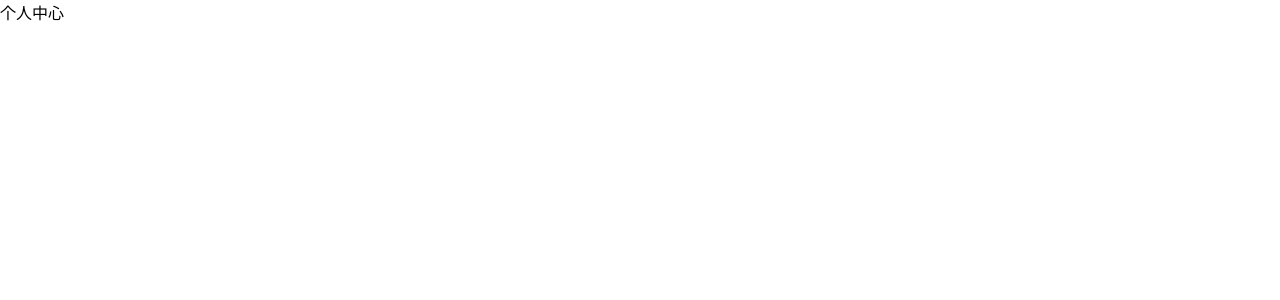
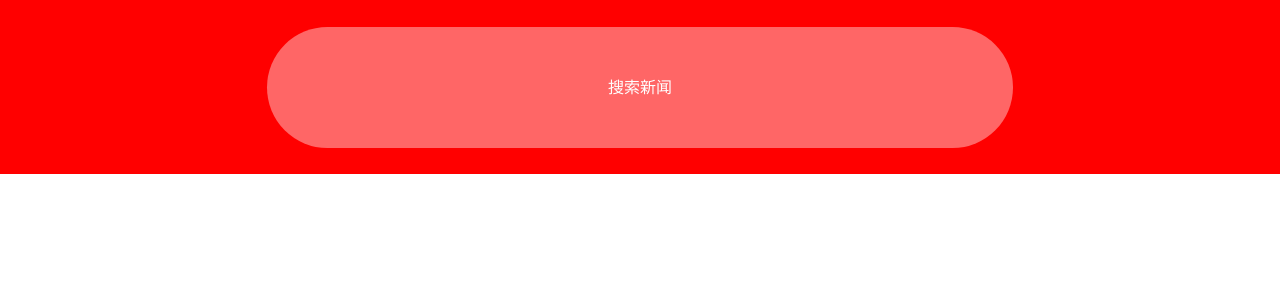
Before and after one commit to huangfenglin/blacknews, a Vue app: page / in a window 1280 px wide. Shown: the top 300 px of the page. Built offline with nearby package versions, Linux system fonts and the light colour scheme; a small style sheet from the web is missing.

Commit message:
首页头部组件封装完成

```diff
--- /dev/null
+++ b/src/components/homeHeader.vue
@@ -0,0 +1,50 @@
+<template>
+  <div class="header">
+      <span class="iconfont iconnew"></span>
+      <div class="middle">
+          <div class="search">
+              <span class="iconfont iconsearch"></span>
+              搜索新闻
+          </div>
+      </div>
+      <router-link to="/profile">
+        <span class="iconfont iconwode"></span>
+      </router-link>
+  </div>
+</template>
+
+<script>
+export default {
+
+}
+</script>
+
+<style lang="less" scoped>
+    .header {
+        background-color: red;
+        height: 13.611vw;
+        display: flex;
+        justify-content: space-between;
+        align-items: center;
+        color: white;
+        padding: 0 2.778vw;
+    }
+    .middle {
+        flex: 1;
+        .search {
+            width: 58.333vw;
+            line-height: 9.444vw;
+            text-align: center;
+            border-radius: 4.722vw;
+            margin:0 auto;
+            background: rgba(255, 255, 255, .4);
+        }
+    }
+    .iconnew {
+        font-size: 15vw;
+    }
+    .iconwode {
+        font-size: 8.889vw;
+        opacity: .6;
+    }
+</style>
--- a/src/pages/Home.vue
+++ b/src/pages/Home.vue
@@ -1,15 +1,18 @@
 <template>
-  <div>
-        <router-link to="/profile">个人中心</router-link>
-    </div>
+<div>
+  <homeHeader></homeHeader>
+</div>
 </template>
 
 <script>
+import homeHeader from '../components/homeHeader'
 export default {
-
+  components: {
+    homeHeader
+  }
 }
 </script>
 
-<style>
+<style lang="less" scoped>
 
 </style>
--- a/src/pages/MyCollections.vue
+++ b/src/pages/MyCollections.vue
@@ -12,7 +12,7 @@
           <img :src="item.cover[0].url" alt />
         </div>
       </div>
-
+    <!-- 第二种显示方式 -->
       <div class="multipCover" v-else>
         <div class="title">{{item.title}}</div>
         <div class="cover">
@@ -28,6 +28,7 @@
         </div>
         <div class="info">{{item.user.nickname}} {{item.comments.length}}跟帖</div>
       </div>
+
     </div>
   </div>
 </template>
@@ -78,7 +79,7 @@ export default {
             display: flex;
             flex-direction: column;
             padding: 0 2.778vw 0 0;
-            .infot  {
+            .info  {
                 margin-top: 5.556vw;
                 color: #888;
                 font-size: 14px;
```
